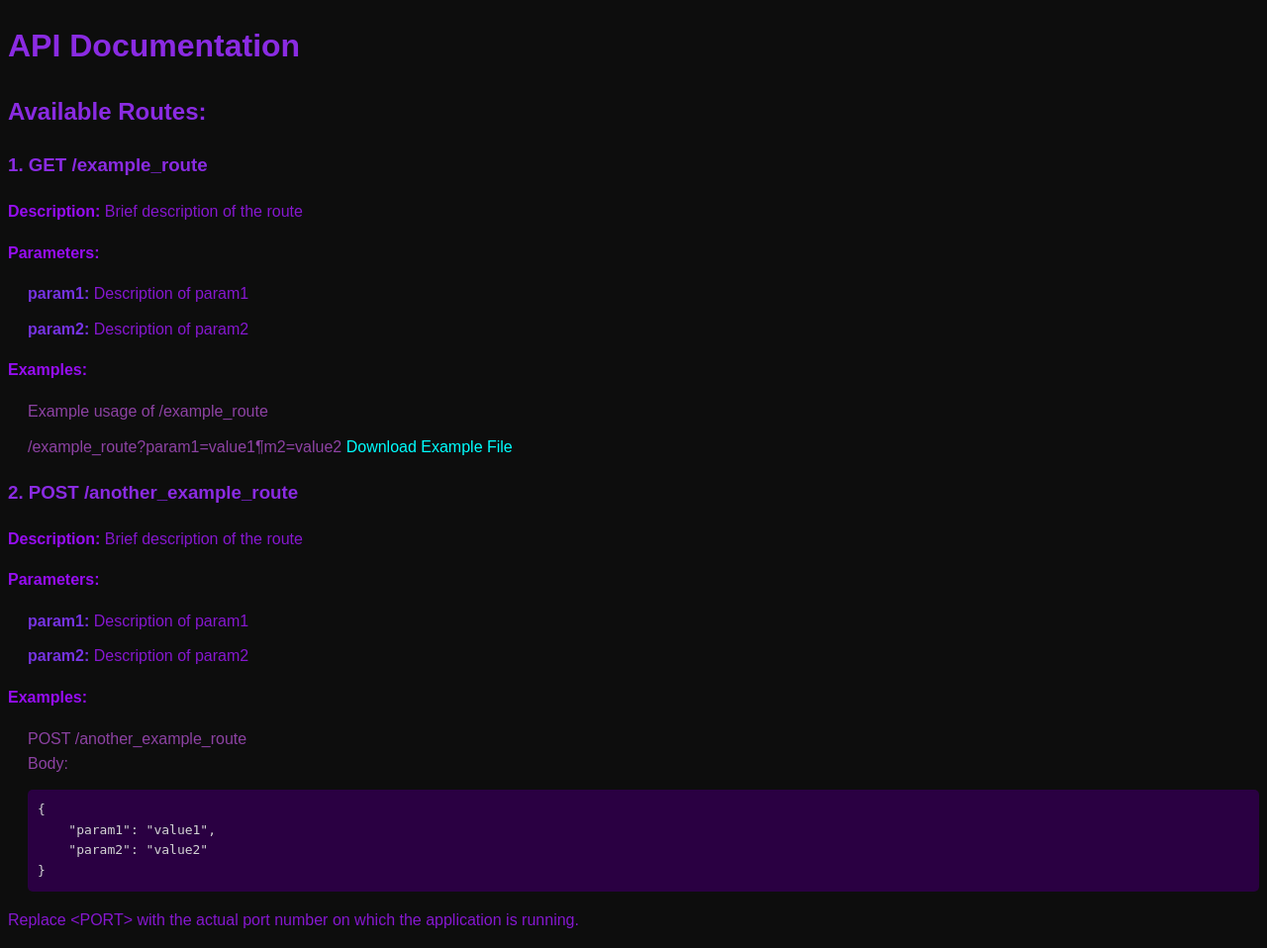
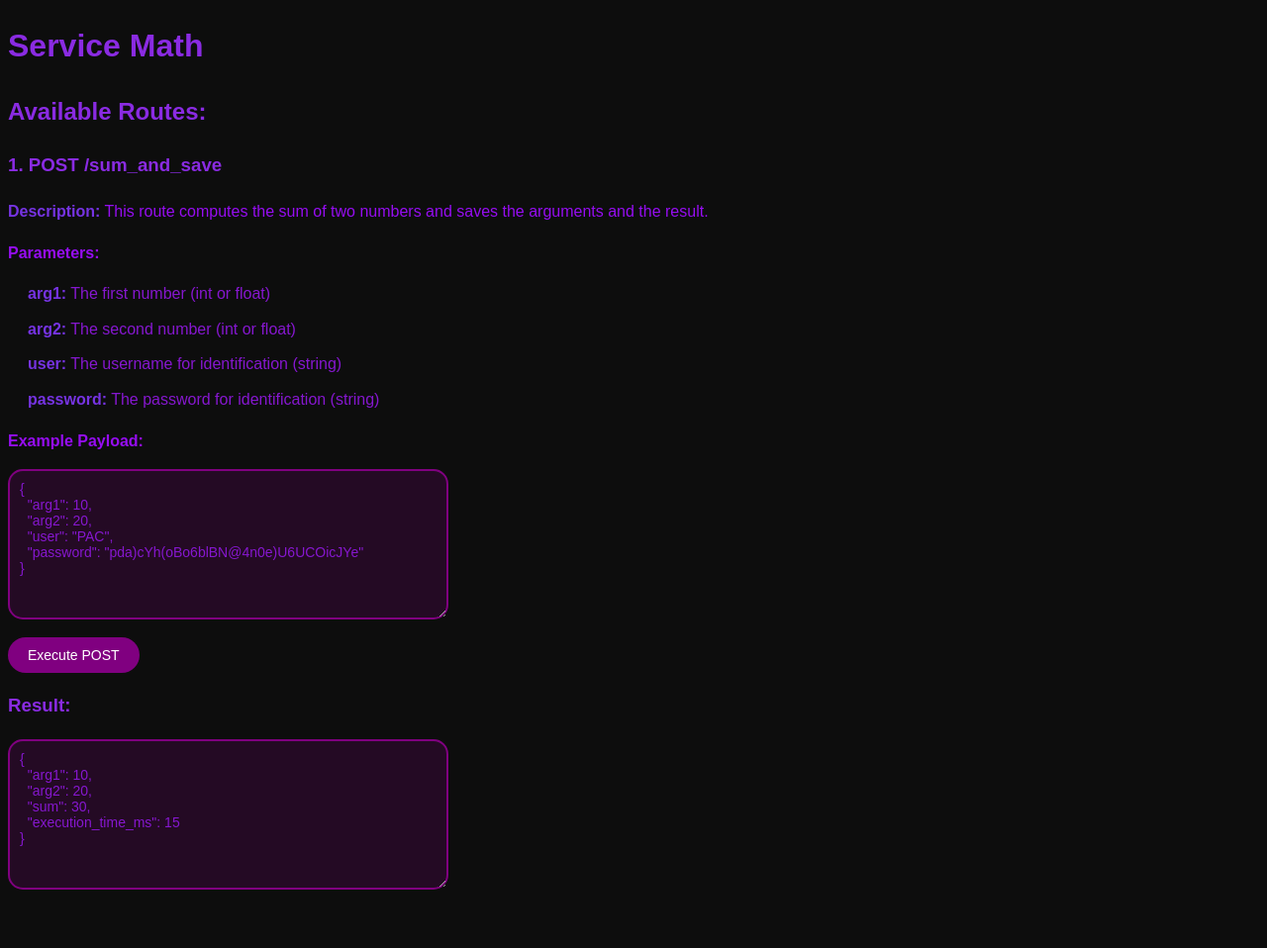
Before and after one commit to agustincori/PACMaster_services_template_241002_script_interpreter_pydock, a Flask app: page / in a window 1280 px wide. Shown: the whole page at 99% size. After the commit the page ends 899 px from the top, so only its background shows below. Run offline with Flask 2, Linux system fonts and the light colour scheme.

Commit message:
main.py >>> made it post method / updated html to be compatible and use it

```diff
--- a/main.py
+++ b/main.py
@@ -31,19 +31,14 @@ Notes:
 # coding: utf-8
 import time
 import requests
-import json
 import os
 import logging
-import re
 from waitress import serve
 from flask import (
     Flask,
     request,
     jsonify,
-    make_response,
     render_template,
-    send_file,
-    Response,
 )
 from Utilities_Main import SumAndSave
 from Utilities_Architecture import log_to_api, get_new_runid, save_outcome_data
@@ -53,7 +48,7 @@ logging.basicConfig(
 
 app = Flask(__name__)
 
-@app.route("/sum_and_save", methods=["GET"])
+@app.route("/sum_and_save", methods=["POST"])
 def sum_and_save_route():
     """
     Route to compute the sum of two numbers and save the arguments and the result.
@@ -70,41 +65,41 @@ def sum_and_save_route():
     Returns:
     - JSON response containing the arguments and the result of the summation.
     """
-    id_script = 1
+    id_script = 1  # Script ID for logging
     start_time = time.time()  # Record start time
     try:
-        # Extract and validate request arguments
-        arg1 = request.args.get("arg1", type=float)
-        arg2 = request.args.get("arg2", type=float)
-        id_father_run = request.args.get("id_father_run", type=int, default=None)
-        id_father_service = request.args.get("id_father_service", type=int, default=None)
-        user = request.args.get("user")
-        pswrd = request.args.get("pswrd")
-        use_db = request.args.get("use_db", type=lambda v: v.lower() == 'true', default=True)
+        # Extract and validate request arguments from JSON payload
+        data = request.json  # Parse JSON payload
+        arg1 = data.get("arg1", None)  # First number
+        arg2 = data.get("arg2", None)  # Second number
+        id_father_run = data.get("id_father_run", None)  # Optional parent run ID
+        id_father_service = data.get("id_father_service", None)  # Optional father service ID
+        user = data.get("user", None)  # Username for identification
+        pswrd = data.get("password", None)  # Password for identification
+        use_db = data.get("use_db", True)  # Whether to use the database
+
         # Check for required parameters
         if arg1 is None or arg2 is None:
-            return jsonify({"error": "arg1 and arg2 are required parameters"}), 400
+            return jsonify({"error": "arg1 and arg2 are required parameters"}), 400  # Ensure both numbers are provided
 
-        # Call user_identify to get id_user (placeholder for now)
-        id_user_response = user_identify(user, pswrd)
+        # Call user_identify to get id_user
+        id_user = user_identify(user, pswrd)  # Identify the user
 
-        if id_user_response == 0:
-            id_user = 0  # Placeholder for now
-        else:
-            return jsonify({"error": "Invalid credentials"}), 401
+        if id_user is None:
+            return jsonify({"error": "Invalid credentials"}), 401  # Return error if credentials are invalid
 
         # Create new run ID if use_db is True
-        new_run_id = None
+        new_run_id = None  # Initialize new_run_id
         if use_db:
-            new_run_id_response = get_new_runid(id_script, id_user, id_father_service, id_father_run=id_father_run)
+            new_run_id_response = get_new_runid(id_script, id_user, id_father_service, id_father_run=id_father_run)  # Get new run ID
 
             if 'error' in new_run_id_response:
-                error_message = new_run_id_response.get('error', 'Unknown error occurred while creating new run ID.')
-                error_details = new_run_id_response.get('details', 'No additional details provided.')
-                log_to_api(id_run=None, log_message=f"Error creating new run ID: {error_message}. Details: {error_details}", debug=True, error=True)
-                return jsonify(new_run_id_response), 500
+                error_message = new_run_id_response.get('error', 'Unknown error occurred while creating new run ID.')  # Extract error message
+                error_details = new_run_id_response.get('details', 'No additional details provided.')  # Extract error details
+                log_to_api(id_run=None, log_message=f"Error creating new run ID: {error_message}. Details: {error_details}", debug=True, error=True)  # Log error
+                return jsonify(new_run_id_response), 500  # Return error response
 
-            new_run_id = new_run_id_response.get('id_run')
+            new_run_id = new_run_id_response.get('id_run')  # Get new run ID from response
 
         # Prepare input arguments and log/save if necessary
         input_arguments = {
@@ -114,39 +109,57 @@ def sum_and_save_route():
             "id_father_service": id_father_service,
             "user": user,
             "use_db": use_db
-        }
-        log_to_api(id_run=new_run_id, log_message="sum_and_save starts.-", debug=False, warning=False, error=False, use_db=use_db)
+        }  # Input arguments dictionary
+        log_to_api(id_run=new_run_id, log_message="sum_and_save starts.-", debug=False, warning=False, error=False, use_db=use_db)  # Log start of process
         if use_db and new_run_id:
-            save_outcome_data(new_run_id, 0, 0, v_jsonb=input_arguments)
-            log_to_api(id_run=new_run_id, log_message="Outcome data saved successfully.", debug=False, warning=False, error=False, use_db=use_db)
+            save_outcome_data(new_run_id, 0, 0, v_jsonb=input_arguments)  # Save input arguments to database
+            log_to_api(id_run=new_run_id, log_message="Outcome data saved successfully.", debug=False, warning=False, error=False, use_db=use_db)  # Log successful save
 
         # Perform the summation and return the result
-        result = SumAndSave(arg1, arg2, new_run_id, use_db)
+        result = SumAndSave(arg1, arg2, new_run_id, use_db)  # Calculate sum and save if necessary
 
         end_time = time.time()  # Record end time
-        execution_time_ms = int((end_time - start_time) * 1000)  # Calculate execution time in milliseconds and convert to integer
-        result["execution_time_ms"] = execution_time_ms  # Add execution time in milliseconds to the result
+        execution_time_ms = int((end_time - start_time) * 1000)  # Calculate execution time in milliseconds
+        result["execution_time_ms"] = execution_time_ms  # Add execution time to the result
         if use_db and new_run_id:
-            save_outcome_data(new_run_id, 0, 1, v_integer=execution_time_ms)
-        log_to_api(id_run=new_run_id, log_message=f"execution_time_ms={execution_time_ms}", debug=False, warning=False, error=False, use_db=use_db)
+            save_outcome_data(new_run_id, 0, 1, v_integer=execution_time_ms)  # Save execution time to database
+        log_to_api(id_run=new_run_id, log_message=f"execution_time_ms={execution_time_ms}", debug=False, warning=False, error=False, use_db=use_db)  # Log execution time
 
-        log_to_api(id_run=new_run_id, log_message="sum_and_save ends.-", debug=False, warning=False, error=False, use_db=use_db)
-        log_to_api(id_run=new_run_id, log_message="", debug=False, warning=False, error=False, use_db=use_db)
-        return jsonify(result), 200
+        log_to_api(id_run=new_run_id, log_message="sum_and_save ends.-", debug=False, warning=False, error=False, use_db=use_db)  # Log end of process
+        return jsonify(result), 200  # Return the result with a 200 OK status
     except Exception as e:
-        log_to_api(id_run=new_run_id, log_message=f"Exception occurred: {str(e)}", debug=False, warning=False, error=True, use_db=use_db)
-        return jsonify({"error": str(e)}), 500
+        log_to_api(id_run=new_run_id, log_message=f"Exception occurred: {str(e)}", debug=False, warning=False, error=True, use_db=use_db)  # Log exception
+        return jsonify({"error": str(e)}), 500  # Return error response with a 500 Internal Server Error status
 
 
 def user_identify(user, pswrd):
     """
-    Placeholder method to identify the user based on username and password.
+    Method to identify the user based on username and password by calling the user validation API.
 
     Returns:
-    - int: User ID (placeholder value, currently returns 0).
+    - int: User ID if valid, or 0 if invalid.
     """
-    # Placeholder authentication logic (return 0 for any credentials)
-    return 0
+    user_manager_host = os.getenv('user_manager_host','localhost')
+    user_manager_port = os.getenv('user_manager_port',10070)
+    url = f"http://{user_manager_host}:{user_manager_port}/user_validation"
+
+    payload = {
+        "user": user,
+        "pswrd": pswrd
+    }
+
+    try:
+        response = requests.post(url, json=payload)
+        if response.status_code == 200:
+            # Assuming the API returns a JSON response with a "user_id" field
+            result = response.json()
+            return result.get('id_user', None)
+        else:
+            return None
+    except requests.exceptions.RequestException as e:
+        # Log the exception or handle it as necessary
+        print(f"Request failed: {e}")
+        return None
 
 
 
@@ -167,6 +180,6 @@ def summary():
 
 if __name__ == "__main__":
     port = int(
-        os.environ.get("PORT", 10032)
+        os.environ.get("PORT", 10033)
     )  # Use port from environment variable or default to 10032
     serve(app, host="0.0.0.0", port=port)
--- a/templates/index.html
+++ b/templates/index.html
@@ -4,54 +4,114 @@
 <head>
     <meta charset="UTF-8">
     <meta name="viewport" content="width=device-width, initial-scale=1.0">
-    <title>API Documentation Template</title>
+    <title>API Documentation - Sum and Save</title>
     <link rel="stylesheet" href="{{ url_for('static', filename='css/style.css') }}">
+    <style>
+        /* Inline styles to ensure consistency */
+        textarea, button {
+            background-color: rgba(128, 0, 128, 0.2); /* Purple with transparency */
+            border: 2px solid purple;
+            border-radius: 15px;
+            color: #8617cf;
+            padding: 10px;
+            font-family: Arial, sans-serif;
+            font-size: 14px;
+        }
+
+        button {
+            background-color: purple;
+            color: white;
+            padding: 10px 20px;
+            border-radius: 25px;
+            border: none;
+            cursor: pointer;
+            margin-top: 10px;
+        }
+
+        button:hover {
+            background-color: #941694;
+        }
+
+        body {
+            background-color: #0D0D0D;
+            color: #8617cf;
+            font-family: Arial, sans-serif;
+            line-height: 1.6;
+        }
+
+        h1, h2, h3 {
+            color: #8A2BE2;
+        }
+
+        p, .important {
+            color: #960df1;
+        }
+
+        .indent {
+            margin-left: 20px;
+        }
+    </style>
     <script src="{{ url_for('static', filename='js/script.js') }}" defer></script>
 </head>
 
 <body>
-    <h1>API Documentation</h1>
+    <h1>Service Math</h1>
     <h2>Available Routes:</h2>
 
-    <!-- Example route documentation structure -->
-    <h3>1. GET /example_route</h3>
-    <p><b class="important">Description:</b> Brief description of the route</p>
+    <h3>1. POST /sum_and_save</h3>
+    <p><b class="parameter">Description:</b> This route computes the sum of two numbers and saves the arguments and the result.</p>
     <p><b class="important">Parameters:</b></p>
     <ul class="indent">
-        <li><b class="parameter">param1:</b> Description of param1</li>
-        <li><b class="parameter">param2:</b> Description of param2</li>
+        <li><b class="parameter">arg1:</b> The first number (int or float)</li>
+        <li><b class="parameter">arg2:</b> The second number (int or float)</li>
+        <li><b class="parameter">user:</b> The username for identification (string)</li>
+        <li><b class="parameter">password:</b> The password for identification (string)</li>
     </ul>
-    <p><b class="important">Examples:</b></p>
-    <ul class="indent">
-        <li class="example">Example usage of /example_route</li>
-        <li class="example">
-            /example_route?param1=value1&param2=value2
-            <a href="/download_example?address=/example_route?param1=value1&param2=value2">Download Example File</a>
-        </li>
-    </ul>
+    <p><b class="important">Example Payload:</b></p>
+    <textarea id="jsonPayload" rows="8" cols="50">
+{
+  "arg1": 10,
+  "arg2": 20,
+  "user": "PAC",
+  "password": "pda)cYh(oBo6blBN@4n0e)U6UCOicJYe"
+}
+    </textarea>
+    <br>
+    <button onclick="executePost()">Execute POST</button>
 
-    <!-- Repeat the above structure for additional routes as needed -->
+    <h3>Result:</h3>
+    <textarea id="resultBox" rows="8" cols="50" readonly>
+{
+  "arg1": 10,
+  "arg2": 20,
+  "sum": 30,
+  "execution_time_ms": 15
+}
+    </textarea>
 
-    <h3>2. POST /another_example_route</h3>
-    <p><b class="important">Description:</b> Brief description of the route</p>
-    <p><b class="important">Parameters:</b></p>
-    <ul class="indent">
-        <li><b class="parameter">param1:</b> Description of param1</li>
-        <li><b class="parameter">param2:</b> Description of param2</li>
-    </ul>
-    <p><b class="important">Examples:</b></p>
-    <ul class="indent">
-        <li class="example">
-            POST /another_example_route<br>
-            Body:
-            <pre>{
-    "param1": "value1",
-    "param2": "value2"
-}</pre>
-        </li>
-    </ul>
+    <script>
+        function executePost() {
+            const url = '/sum_and_save';
+            const data = document.getElementById('jsonPayload').value;
 
-    <p>Replace &lt;PORT&gt; with the actual port number on which the application is running.</p>
+            fetch(url, {
+                method: 'POST',
+                headers: {
+                    'Content-Type': 'application/json',
+                },
+                body: data
+            })
+            .then(response => response.json())
+            .then(result => {
+                document.getElementById('resultBox').value = JSON.stringify(result, null, 2);
+            })
+            .catch(error => {
+                console.error('Error:', error);
+                document.getElementById('resultBox').value = 'An error occurred: ' + error;
+            });
+        }
+    </script>
+
 </body>
 
 </html>
```
